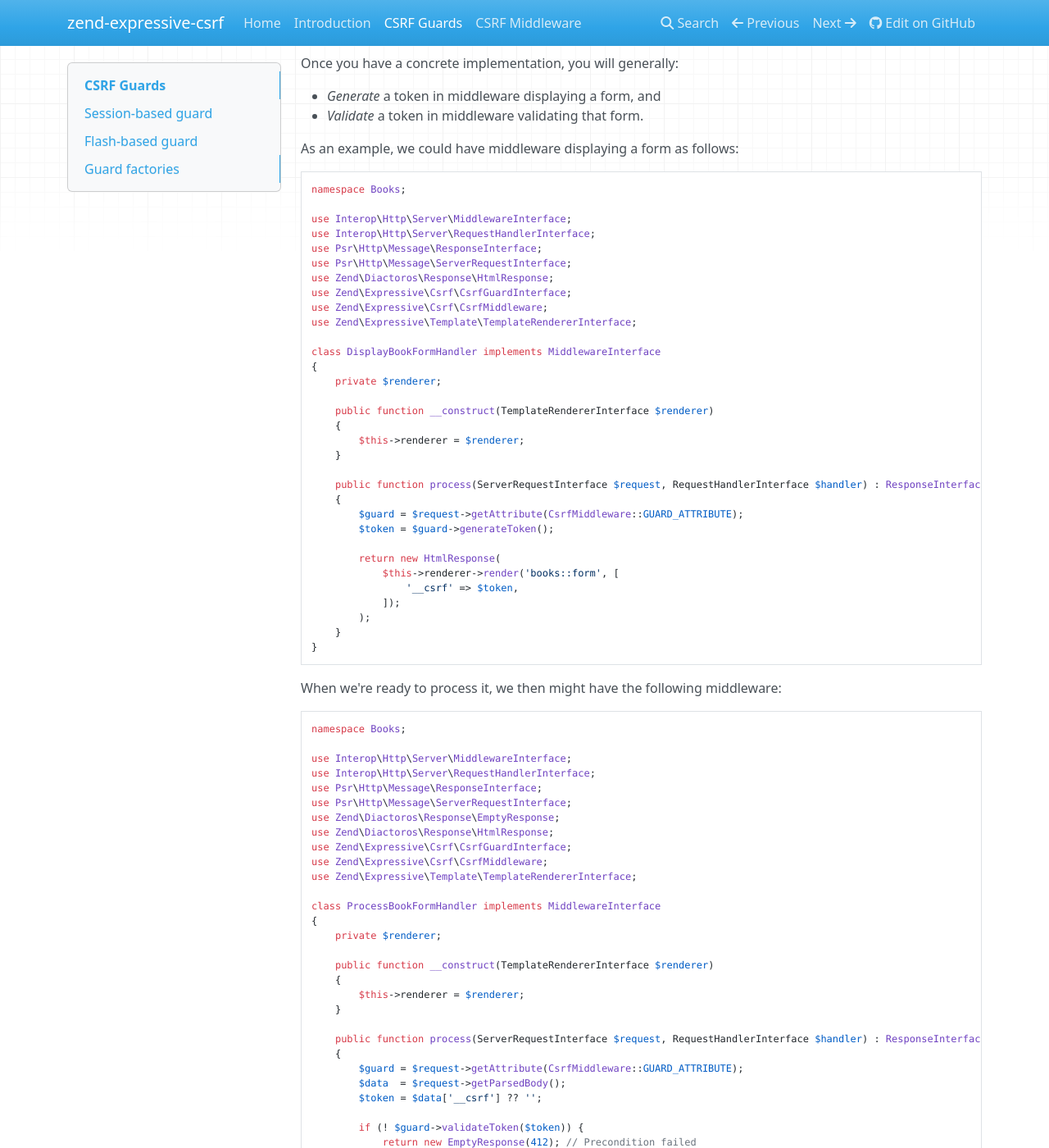
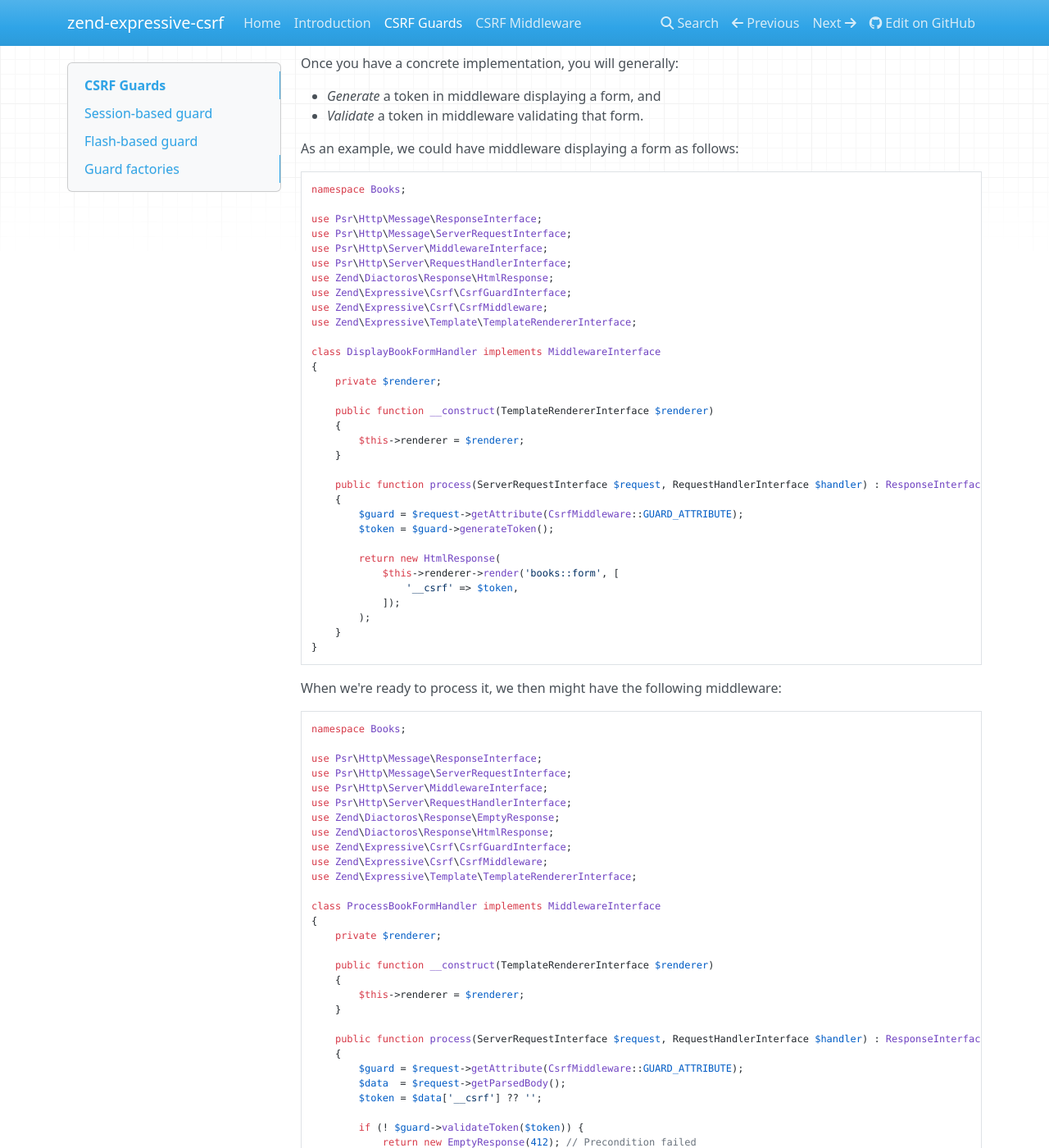
Before and after one commit to zendframework/zend-expressive-csrf, an MkDocs documentation site: the page built from docs/book/guard.md, in a window 1280 px wide and 1400 px high, scrolled down 653 px. Shown: the whole window at 82% size. Built offline with MkDocs 1.6.1, drawn with Linux system fonts in a browser that asks for light colours; nearby versions of some CDN libraries; old or Windows-style settings are respelled for this version of MkDocs.

Commit message:
Updated to final PSR-15

````diff
--- a/composer.json
+++ b/composer.json
@@ -6,6 +6,7 @@
         "csrf",
         "expressive",
         "psr-7",
+        "psr-15",
         "security",
         "session",
         "zf",
@@ -22,8 +23,8 @@
     },
     "require": {
         "php": "^7.1",
-        "http-interop/http-server-middleware": "^1.0.1",
         "psr/container": "^1.0",
+        "psr/http-server-middleware": "^1.0",
         "zendframework/zend-expressive-session": "^1.0.0-dev"
     },
     "require-dev": {
--- a/docs/book/guard.md
+++ b/docs/book/guard.md
@@ -45,10 +45,10 @@ As an example, we could have middleware displaying a form as follows:
 ```php
 namespace Books;
 
-use Interop\Http\Server\MiddlewareInterface;
-use Interop\Http\Server\RequestHandlerInterface;
 use Psr\Http\Message\ResponseInterface;
 use Psr\Http\Message\ServerRequestInterface;
+use Psr\Http\Server\MiddlewareInterface;
+use Psr\Http\Server\RequestHandlerInterface;
 use Zend\Diactoros\Response\HtmlResponse;
 use Zend\Expressive\Csrf\CsrfGuardInterface;
 use Zend\Expressive\Csrf\CsrfMiddleware;
@@ -82,10 +82,10 @@ When we're ready to process it, we then might have the following middleware:
 ```php
 namespace Books;
 
-use Interop\Http\Server\MiddlewareInterface;
-use Interop\Http\Server\RequestHandlerInterface;
 use Psr\Http\Message\ResponseInterface;
 use Psr\Http\Message\ServerRequestInterface;
+use Psr\Http\Server\MiddlewareInterface;
+use Psr\Http\Server\RequestHandlerInterface;
 use Zend\Diactoros\Response\EmptyResponse;
 use Zend\Diactoros\Response\HtmlResponse;
 use Zend\Expressive\Csrf\CsrfGuardInterface;
````
Also changed, not shown: LICENSE.md (+1 -1 lines), 3 other files.
